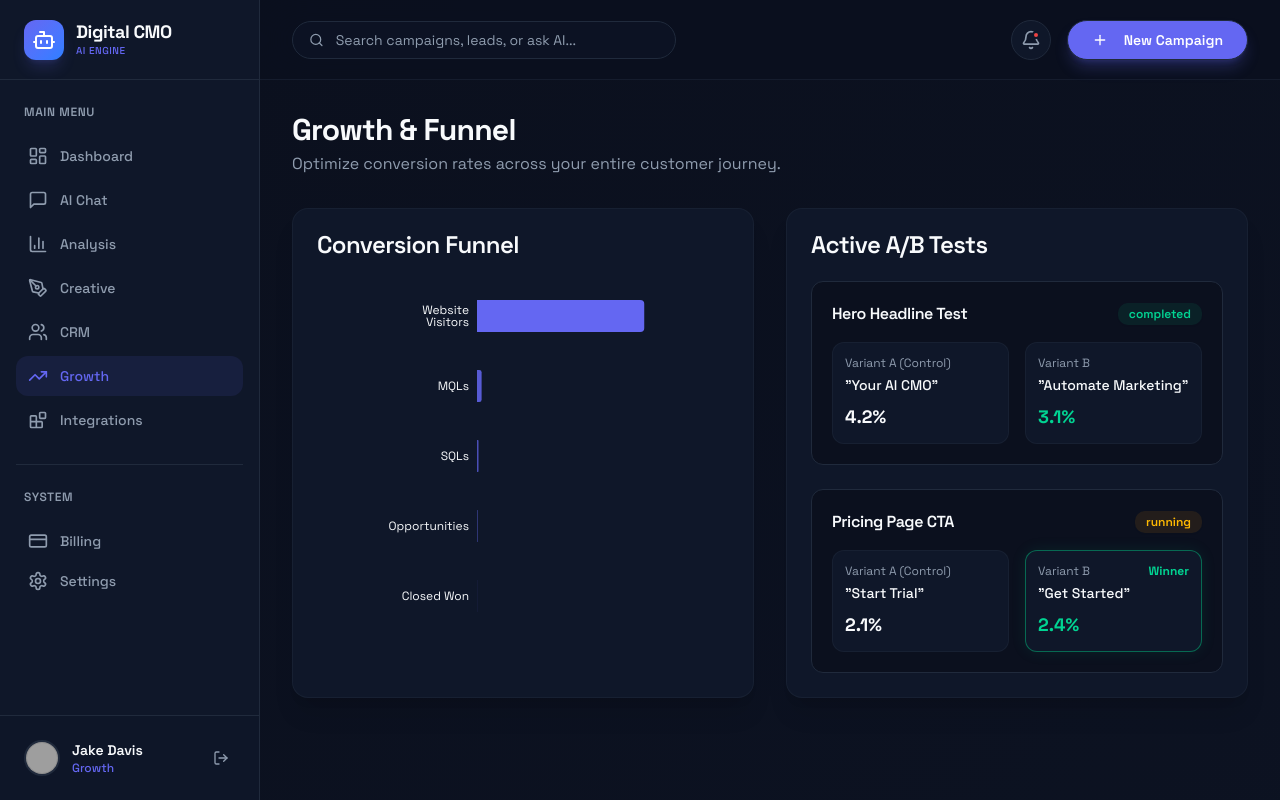
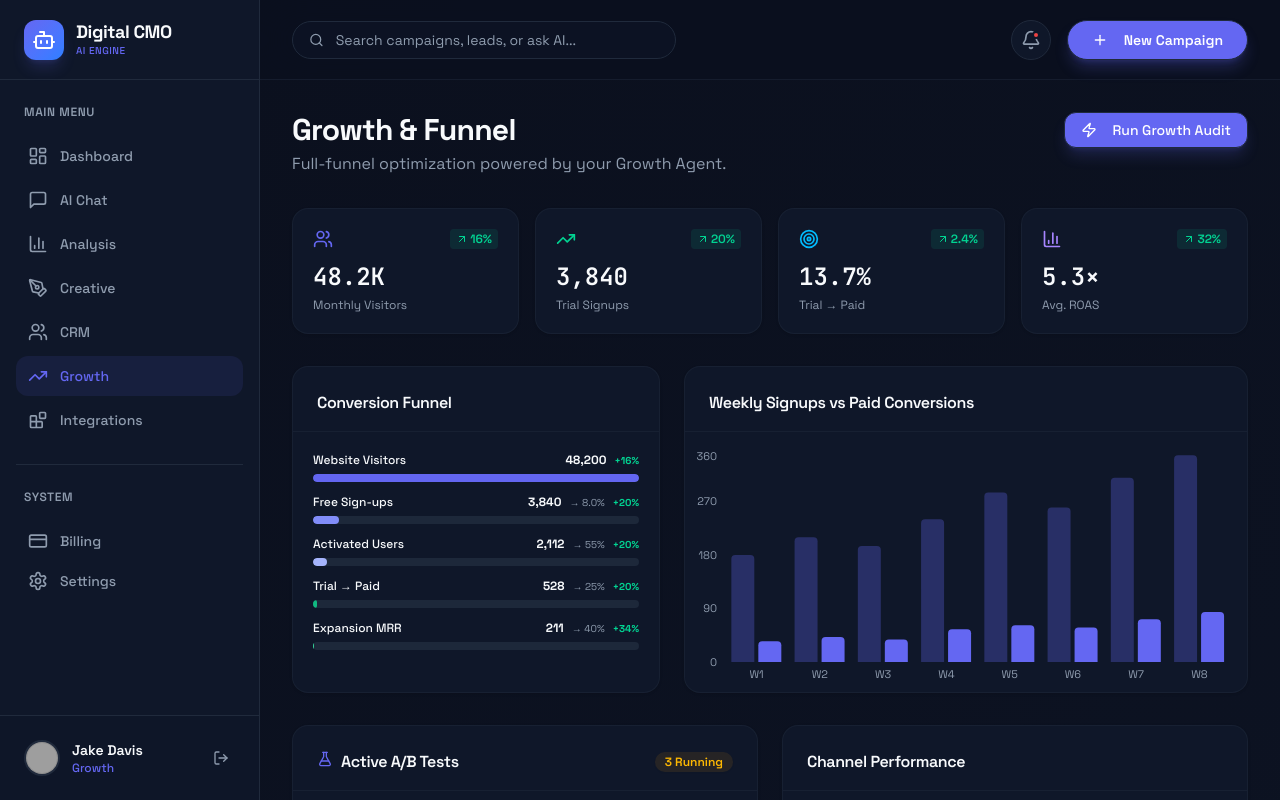
Before and after one commit to JakeDope777/digital-cmo-ai, a React (Vite) app in the folder frontend/: page /growth in a window 1280 px wide. Built offline with nearby package versions, Linux system fonts and the light colour scheme; sample sign-in values are in the browser's storage; grey boxes are pictures that could not be loaded.

Commit message:
feat: investor-grade redesign — Growth.tsx

```diff
--- a/frontend/src/pages/Growth.tsx
+++ b/frontend/src/pages/Growth.tsx
@@ -1,80 +1,217 @@
 import { useGrowthData } from "@/hooks/use-api";
 import { Card, CardContent, CardHeader, CardTitle } from "@/components/ui/card";
 import { Badge } from "@/components/ui/badge";
+import { Button } from "@/components/ui/button";
 import { formatNumber } from "@/lib/utils";
-import { Loader2, ArrowRight } from "lucide-react";
-import { BarChart, Bar, XAxis, YAxis, Tooltip, ResponsiveContainer, Cell } from "recharts";
+import { Loader2, TrendingUp, Users, Target, Zap, ArrowUpRight, ArrowDownRight, FlaskConical, Trophy, BarChart3 } from "lucide-react";
+import { BarChart, Bar, XAxis, YAxis, Tooltip, ResponsiveContainer, Cell, LineChart, Line, AreaChart, Area } from "recharts";
+
+const FUNNEL_STAGES = [
+  { stage: "Website Visitors",  count: 48200, prev: 41500, rate: null,  color: "#6366f1" },
+  { stage: "Free Sign-ups",     count: 3840,  prev: 3200,  rate: "8.0%", color: "#818cf8" },
+  { stage: "Activated Users",   count: 2112,  prev: 1760,  rate: "55%",  color: "#a5b4fc" },
+  { stage: "Trial → Paid",      count: 528,   prev: 440,   rate: "25%",  color: "#10b981" },
+  { stage: "Expansion MRR",     count: 211,   prev: 158,   rate: "40%",  color: "#34d399" },
+];
+
+const WEEKLY_SIGNUPS = [
+  { week: "W1", signups: 180, paid: 35 },
+  { week: "W2", signups: 210, paid: 42 },
+  { week: "W3", signups: 195, paid: 38 },
+  { week: "W4", signups: 240, paid: 55 },
+  { week: "W5", signups: 285, paid: 62 },
+  { week: "W6", signups: 260, paid: 58 },
+  { week: "W7", signups: 310, paid: 72 },
+  { week: "W8", signups: 348, paid: 84 },
+];
+
+const CHANNELS = [
+  { name: "Organic Search", signups: 1240, cac: 32, color: "#6366f1" },
+  { name: "LinkedIn Ads",   signups: 680,  cac: 148, color: "#818cf8" },
+  { name: "Email Referral", signups: 520,  cac: 18,  color: "#10b981" },
+  { name: "Product Hunt",   signups: 340,  cac: 0,   color: "#f59e0b" },
+  { name: "Cold Outbound",  signups: 280,  cac: 92,  color: "#ec4899" },
+];
 
 export function Growth() {
   const { data, isLoading } = useGrowthData();
 
   if (isLoading || !data) {
-    return <div className="h-full flex items-center justify-center"><Loader2 className="w-8 h-8 animate-spin text-primary" /></div>;
+    return (
+      <div className="h-full flex flex-col items-center justify-center gap-3">
+        <Loader2 className="w-8 h-8 animate-spin text-primary" />
+        <p className="text-sm text-muted-foreground">Growth Agent loading your funnel data...</p>
+      </div>
+    );
   }
 
   return (
     <div className="space-y-8 animate-in fade-in duration-500">
-      <div>
-        <h2 className="text-3xl font-display font-bold">Growth & Funnel</h2>
-        <p className="text-muted-foreground mt-1">Optimize conversion rates across your entire customer journey.</p>
+
+      {/* Header */}
+      <div className="flex items-start justify-between flex-wrap gap-4">
+        <div>
+          <h2 className="text-3xl font-display font-bold">Growth & Funnel</h2>
+          <p className="text-muted-foreground mt-1">Full-funnel optimization powered by your Growth Agent.</p>
+        </div>
+        <Button className="bg-primary hover:bg-primary/90 text-white rounded-xl shadow-lg shadow-primary/20 h-9 text-sm">
+          <Zap className="w-4 h-4 mr-2" />Run Growth Audit
+        </Button>
       </div>
 
-      <div className="grid grid-cols-1 lg:grid-cols-2 gap-8">
-        {/* Funnel Chart */}
-        <Card className="bg-card border-border/50 shadow-xl rounded-2xl">
-          <CardHeader>
-            <CardTitle>Conversion Funnel</CardTitle>
+      {/* KPI Row */}
+      <div className="grid grid-cols-2 md:grid-cols-4 gap-4">
+        {[
+          { label: "Monthly Visitors",  val: "48.2K", change: +16,   icon: Users,       color: "text-primary" },
+          { label: "Trial Signups",     val: "3,840", change: +20,   icon: TrendingUp,  color: "text-emerald-400" },
+          { label: "Trial → Paid",      val: "13.7%", change: +2.4,  icon: Target,      color: "text-sky-400" },
+          { label: "Avg. ROAS",         val: "5.3×",  change: +32,   icon: BarChart3,   color: "text-violet-400" },
+        ].map((k) => (
+          <Card key={k.label} className="bg-card border-border/50 rounded-2xl hover:border-primary/20 transition-colors">
+            <CardContent className="p-5">
+              <div className="flex items-center justify-between mb-3">
+                <k.icon className={`w-5 h-5 ${k.color}`} />
+                <span className={`text-xs font-semibold flex items-center gap-0.5 px-1.5 py-0.5 rounded ${k.change > 0 ? "text-emerald-400 bg-emerald-400/10" : "text-rose-400 bg-rose-400/10"}`}>
+                  {k.change > 0 ? <ArrowUpRight className="w-3 h-3" /> : <ArrowDownRight className="w-3 h-3" />}{Math.abs(k.change)}%
+                </span>
+              </div>
+              <p className="text-2xl font-bold font-mono text-foreground">{k.val}</p>
+              <p className="text-xs text-muted-foreground mt-1">{k.label}</p>
+            </CardContent>
+          </Card>
+        ))}
+      </div>
+
+      <div className="grid grid-cols-1 lg:grid-cols-5 gap-6">
+
+        {/* Conversion Funnel */}
+        <Card className="lg:col-span-2 bg-card border-border/50 rounded-2xl overflow-hidden">
+          <CardHeader className="border-b border-border/50 pb-4">
+            <CardTitle className="text-base">Conversion Funnel</CardTitle>
           </CardHeader>
-          <CardContent>
-            <div className="h-[350px] w-full">
+          <CardContent className="p-5 space-y-3">
+            {FUNNEL_STAGES.map((stage, i) => {
+              const pct = (stage.count / FUNNEL_STAGES[0].count) * 100;
+              const change = Math.round(((stage.count - stage.prev) / stage.prev) * 100);
+              return (
+                <div key={stage.stage}>
+                  <div className="flex items-center justify-between mb-1.5">
+                    <span className="text-xs font-medium text-foreground">{stage.stage}</span>
+                    <div className="flex items-center gap-2">
+                      <span className="text-xs font-bold text-foreground">{formatNumber(stage.count)}</span>
+                      {stage.rate && <span className="text-[10px] text-muted-foreground">→ {stage.rate}</span>}
+                      <span className={`text-[10px] font-bold ${change > 0 ? "text-emerald-400" : "text-rose-400"}`}>
+                        {change > 0 ? "+" : ""}{change}%
+                      </span>
+                    </div>
+                  </div>
+                  <div className="h-2 bg-muted rounded-full overflow-hidden">
+                    <div
+                      className="h-full rounded-full transition-all duration-700"
+                      style={{ width: `${pct}%`, backgroundColor: stage.color }}
+                    />
+                  </div>
+                </div>
+              );
+            })}
+          </CardContent>
+        </Card>
+
+        {/* Weekly Signups Chart */}
+        <Card className="lg:col-span-3 bg-card border-border/50 rounded-2xl overflow-hidden">
+          <CardHeader className="border-b border-border/50 pb-4">
+            <CardTitle className="text-base">Weekly Signups vs Paid Conversions</CardTitle>
+          </CardHeader>
+          <CardContent className="p-0">
+            <div className="h-[260px] w-full pt-4">
               <ResponsiveContainer width="100%" height="100%">
-                <BarChart data={data.funnel} layout="vertical" margin={{ top: 0, right: 30, left: 40, bottom: 0 }}>
-                  <XAxis type="number" hide />
-                  <YAxis dataKey="stage" type="category" axisLine={false} tickLine={false} tick={{fill: 'hsl(var(--foreground))', fontSize: 12}} width={120} />
-                  <Tooltip cursor={{fill: 'transparent'}} contentStyle={{ backgroundColor: 'hsl(var(--card))', borderColor: 'hsl(var(--border))', borderRadius: '8px' }} />
-                  <Bar dataKey="count" radius={[0, 4, 4, 0]} barSize={32}>
-                    {data.funnel.map((entry: any, index: number) => (
-                      <Cell key={`cell-${index}`} fill={`hsl(var(--primary) / ${1 - index * 0.15})`} />
-                    ))}
-                  </Bar>
+                <BarChart data={WEEKLY_SIGNUPS} margin={{ top: 0, right: 16, left: -20, bottom: 0 }}>
+                  <XAxis dataKey="week" axisLine={false} tickLine={false} tick={{ fill: "hsl(var(--muted-foreground))", fontSize: 11 }} />
+                  <YAxis axisLine={false} tickLine={false} tick={{ fill: "hsl(var(--muted-foreground))", fontSize: 11 }} />
+                  <Tooltip contentStyle={{ backgroundColor: "hsl(var(--card))", borderColor: "hsl(var(--border))", borderRadius: "8px", fontSize: "12px" }} />
+                  <Bar dataKey="signups" fill="hsl(var(--primary) / 0.3)" radius={[4, 4, 0, 0]} />
+                  <Bar dataKey="paid" fill="hsl(var(--primary))" radius={[4, 4, 0, 0]} />
                 </BarChart>
               </ResponsiveContainer>
             </div>
           </CardContent>
         </Card>
+      </div>
+
+      <div className="grid grid-cols-1 lg:grid-cols-2 gap-6">
 
         {/* A/B Tests */}
-        <Card className="bg-card border-border/50 shadow-xl rounded-2xl">
-          <CardHeader>
-            <CardTitle>Active A/B Tests</CardTitle>
+        <Card className="bg-card border-border/50 rounded-2xl overflow-hidden">
+          <CardHeader className="border-b border-border/50 pb-4 flex flex-row items-center gap-2">
+            <FlaskConical className="w-4 h-4 text-primary" />
+            <CardTitle className="text-base m-0">Active A/B Tests</CardTitle>
+            <Badge className="ml-auto bg-amber-500/10 text-amber-400 border-0 text-xs">3 Running</Badge>
           </CardHeader>
-          <CardContent className="space-y-6">
-            {data.abTests?.map((test: any) => (
-              <div key={test.id} className="bg-background rounded-xl p-5 border border-border">
-                <div className="flex items-center justify-between mb-4">
-                  <h4 className="font-semibold text-foreground">{test.name}</h4>
-                  <Badge className={test.status === 'running' ? 'bg-amber-500/10 text-amber-400' : 'bg-emerald-500/10 text-emerald-400'}>
+          <CardContent className="p-5 space-y-4">
+            {(data.abTests ?? []).map((test: any) => (
+              <div key={test.id} className="bg-background rounded-xl p-4 border border-border/50">
+                <div className="flex items-center justify-between mb-3">
+                  <h4 className="font-semibold text-sm text-foreground">{test.name}</h4>
+                  <Badge className={test.status === "running" ? "bg-amber-500/10 text-amber-400 border-0 text-xs" : "bg-emerald-500/10 text-emerald-400 border-0 text-xs"}>
                     {test.status}
                   </Badge>
                 </div>
-                <div className="grid grid-cols-2 gap-4">
-                  <div className="bg-card p-3 rounded-lg border border-border/50">
-                    <div className="text-xs text-muted-foreground mb-1">Variant A (Control)</div>
-                    <div className="font-medium text-sm">"{test.variantA}"</div>
-                    <div className="mt-2 text-lg font-bold text-foreground">{test.winnerConversionA}%</div>
+                <div className="grid grid-cols-2 gap-3">
+                  <div className="bg-card p-3 rounded-lg border border-border/40">
+                    <p className="text-[10px] text-muted-foreground mb-1">Variant A (Control)</p>
+                    <p className="text-xs font-medium text-foreground truncate">"{test.variantA}"</p>
+                    <p className="mt-2 text-xl font-bold text-foreground">{test.winnerConversionA}%</p>
+                    <div className="mt-1.5 h-1 bg-muted rounded-full overflow-hidden">
+                      <div className="h-full bg-muted-foreground rounded-full" style={{ width: `${test.winnerConversionA * 10}%` }} />
+                    </div>
                   </div>
-                  <div className={`bg-card p-3 rounded-lg border ${test.winnerConversionB > test.winnerConversionA ? 'border-emerald-500/50 shadow-[0_0_15px_rgba(16,185,129,0.1)]' : 'border-border/50'}`}>
-                    <div className="text-xs text-muted-foreground mb-1 flex justify-between">
-                      Variant B {test.winnerConversionB > test.winnerConversionA && <span className="text-emerald-400 font-bold">Winner</span>}
+                  <div className={`bg-card p-3 rounded-lg border ${test.winnerConversionB > test.winnerConversionA ? "border-emerald-500/40 bg-emerald-500/5" : "border-border/40"}`}>
+                    <div className="flex items-center justify-between mb-1">
+                      <p className="text-[10px] text-muted-foreground">Variant B</p>
+                      {test.winnerConversionB > test.winnerConversionA && (
+                        <span className="text-[10px] text-emerald-400 font-bold flex items-center gap-0.5"><Trophy className="w-2.5 h-2.5" />Winner</span>
+                      )}
                     </div>
-                    <div className="font-medium text-sm">"{test.variantB}"</div>
-                    <div className="mt-2 text-lg font-bold text-emerald-400">{test.winnerConversionB}%</div>
+                    <p className="text-xs font-medium text-foreground truncate">"{test.variantB}"</p>
+                    <p className={`mt-2 text-xl font-bold ${test.winnerConversionB > test.winnerConversionA ? "text-emerald-400" : "text-foreground"}`}>{test.winnerConversionB}%</p>
+                    <div className="mt-1.5 h-1 bg-muted rounded-full overflow-hidden">
+                      <div className={`h-full rounded-full ${test.winnerConversionB > test.winnerConversionA ? "bg-emerald-400" : "bg-muted-foreground"}`} style={{ width: `${test.winnerConversionB * 10}%` }} />
+                    </div>
                   </div>
                 </div>
               </div>
             ))}
           </CardContent>
         </Card>
+
+        {/* Channel Performance */}
+        <Card className="bg-card border-border/50 rounded-2xl overflow-hidden">
+          <CardHeader className="border-b border-border/50 pb-4">
+            <CardTitle className="text-base">Channel Performance</CardTitle>
+          </CardHeader>
+          <CardContent className="p-5 space-y-3">
+            {CHANNELS.map((ch) => {
+              const pct = (ch.signups / CHANNELS[0].signups) * 100;
+              return (
+                <div key={ch.name} className="flex items-center gap-3">
+                  <div className="w-28 shrink-0">
+                    <p className="text-xs font-semibold text-foreground truncate">{ch.name}</p>
+                    <p className="text-[10px] text-muted-foreground">CAC: {ch.cac === 0 ? "Free" : `$${ch.cac}`}</p>
+                  </div>
+                  <div className="flex-1 h-2 bg-muted rounded-full overflow-hidden">
+                    <div className="h-full rounded-full transition-all" style={{ width: `${pct}%`, backgroundColor: ch.color }} />
+                  </div>
+                  <span className="text-xs font-bold text-foreground w-12 text-right font-mono">{formatNumber(ch.signups)}</span>
+                </div>
+              );
+            })}
+
+            <div className="mt-4 pt-4 border-t border-border/30 bg-background rounded-xl p-3">
+              <p className="text-xs font-semibold text-primary mb-1.5 flex items-center gap-1.5"><Zap className="w-3 h-3" />AI Recommendation</p>
+              <p className="text-xs text-foreground/70 leading-relaxed">Email referral has the lowest CAC ($18). Investing $2K in a referral incentive program could generate ~111 additional trial signups at current conversion rates.</p>
+            </div>
+          </CardContent>
+        </Card>
       </div>
     </div>
   );
```
